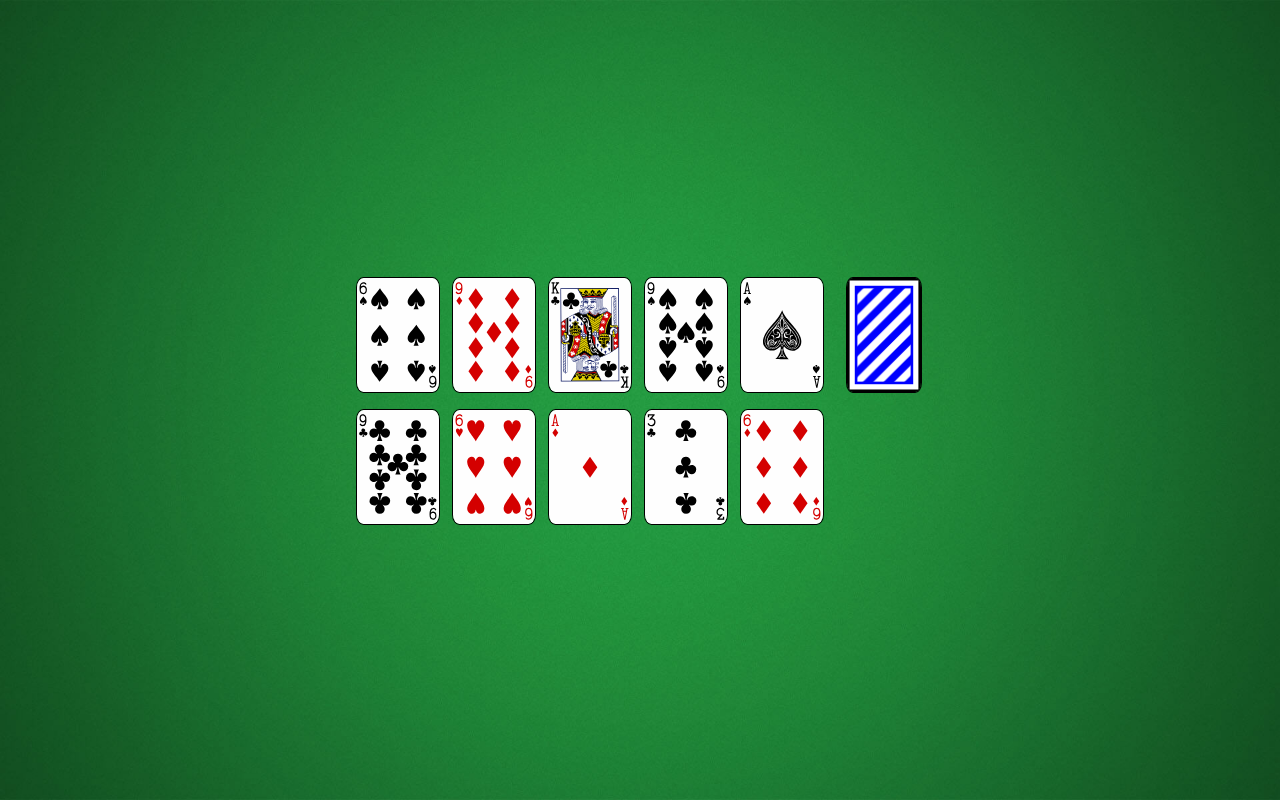
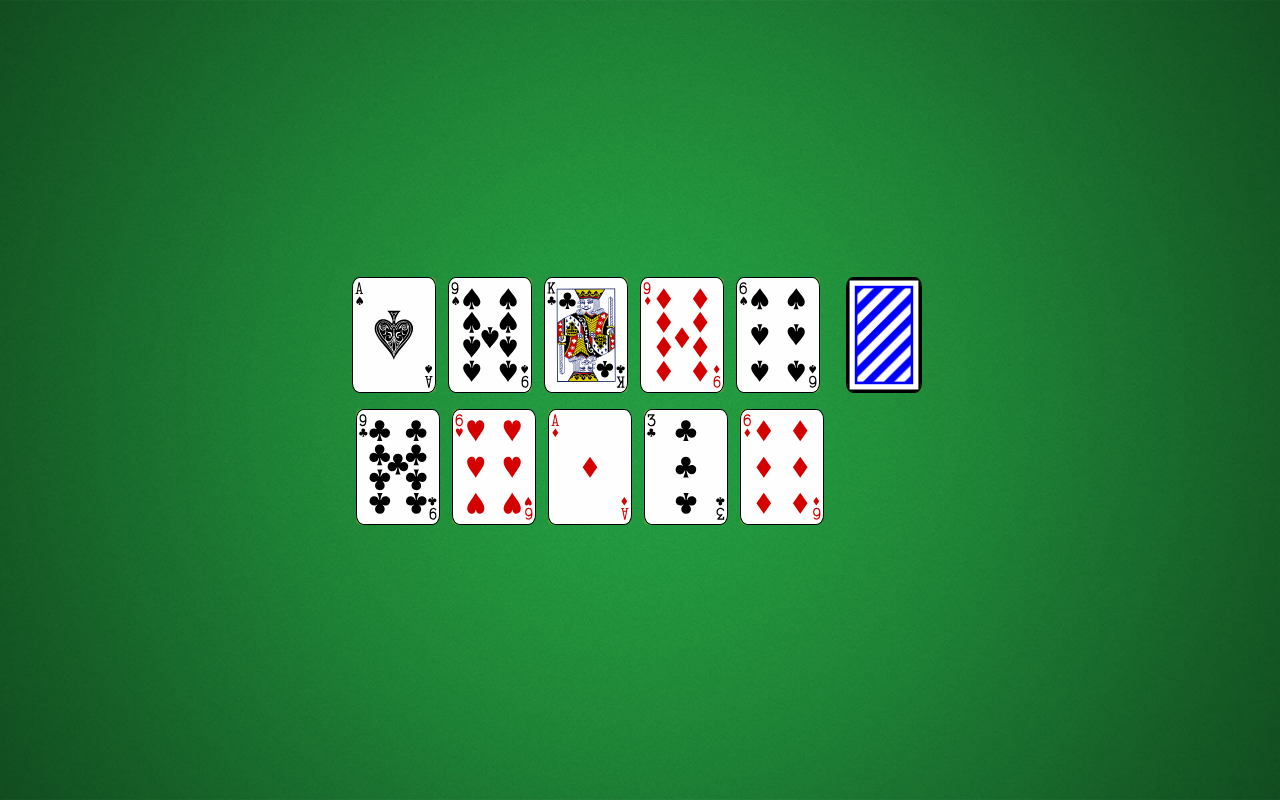
Before and after one commit to TomBer101/chinese-poker, a React (Create React App) app: page / in a window 1280 px wide. Built offline with nearby package versions, Linux system fonts and the light colour scheme.

Commit message:
flipped hand and deck

```diff
--- a/src/components/game-components/Game.jsx
+++ b/src/components/game-components/Game.jsx
@@ -61,11 +61,11 @@ function Game() {
         <div className="game-container">
             <Container fluid>
                 <Row className="mb-3 component">
-                    <Col>
+                    <Col style={{transform: 'rotate(180deg)'}}>
                         {currentPlayerRole === 'player1' ? <Player hands={playerHands[1]} key={1} />
                             : <Player hands={playerHands[0]} key={1} />}
                     </Col>
-                    <Col className="float-end">
+                    <Col className="float-end" style={{transform: 'rotate(180deg)'}}>
                         {gameDeck && <Deck amountOfCards={gameDeck.length} onClick={handleDeckClick} currentCard={currentCard}/>}
                     </Col>
                 </Row>
--- a/src/components/game-components/Hand.jsx
+++ b/src/components/game-components/Hand.jsx
@@ -1,6 +1,8 @@
 import React from "react";
 import Card from "./Card";
 import { Stack } from "react-bootstrap";
+
+import '../../styles/game-components/Hand.css';
 
 function Hand({cards, listID}) {
 
@@ -14,7 +16,7 @@ function Hand({cards, listID}) {
         <Stack className="cards-list">
             {
                 cards.map((card, index) => {
-                    return (<div key={index} className="card-holder" style={{top: `${-22 * index}px`}}>
+                    return (<div key={index} className="card-holder" style={{top: `${-85 * index}px`}}>
                         <Card flip={index==4} laneID={listID} value={card.value} suit={card.suit} key={index} />
                     </div>
                     )
--- a/src/styles/game-components/Game.css
+++ b/src/styles/game-components/Game.css
@@ -7,7 +7,6 @@
 
 .col {
     display: flex;
-    align-items: center;
     justify-content: center;
 }
 
```
